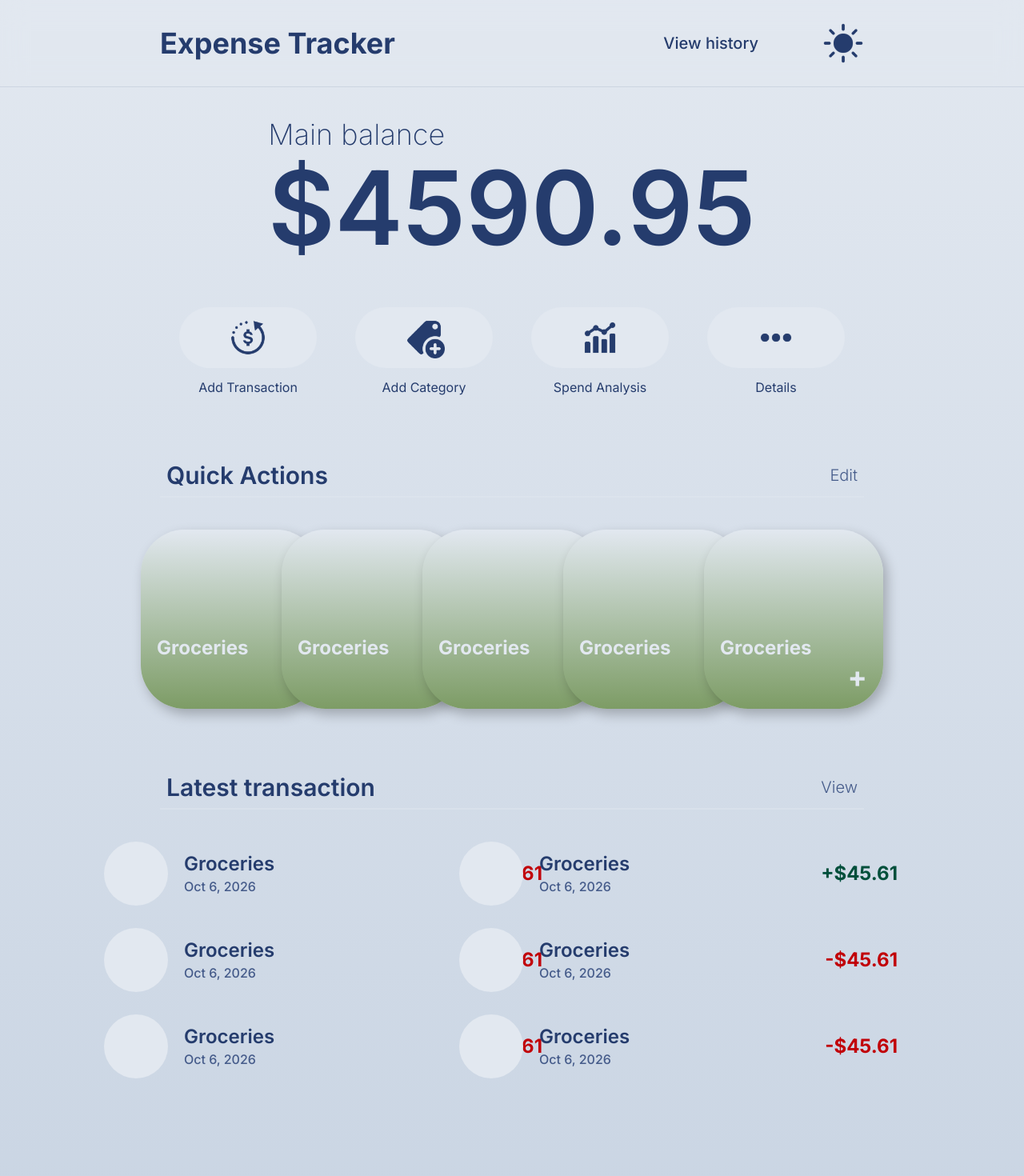
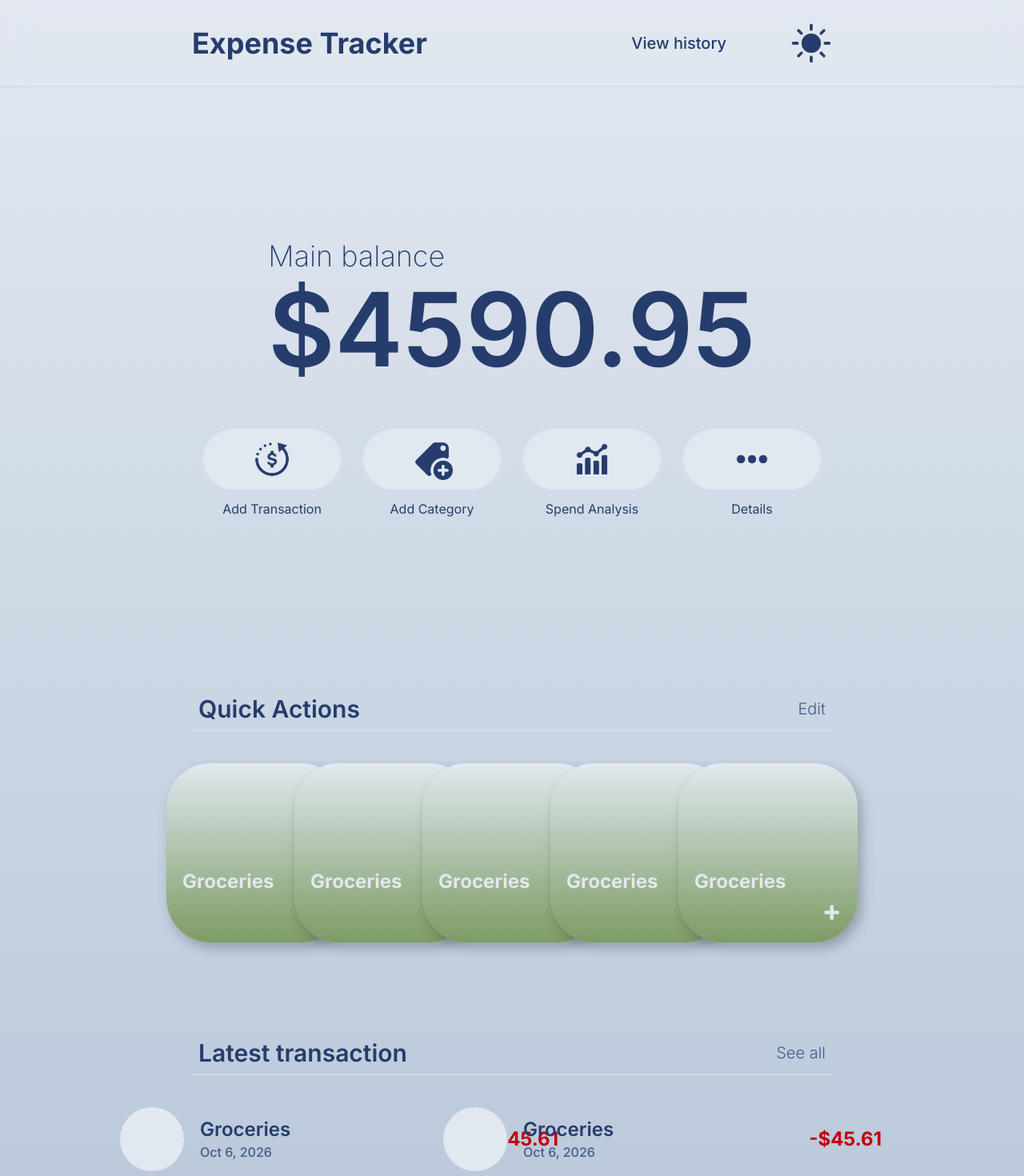
Before and after one commit to luwquit/Expense-Tracker, a React (Vite) app in the folder expense-tracker/: page / in a window 1280 px wide. Shown: the top 1470 px of the page at 80% size. Built offline with nearby package versions, Linux system fonts and the light colour scheme.

Commit message:
Add some styling

```diff
--- a/expense-tracker/index.html
+++ b/expense-tracker/index.html
@@ -9,7 +9,7 @@
     <link href="https://fonts.googleapis.com/css2?family=Inter:ital,opsz,wght@0,14..32,100..900;1,14..32,100..900&display=swap" rel="stylesheet">
     <title>Expense Tracker</title>
   </head>
-  <body class="font-inter bg-linear-to-b from-bluish-white to-bluish-gray dark:from-deep-dark dark:to-deep-blue px-50 lg:min-h-lvh md:min-h-svh min-h-dvh h-[3000px]">
+  <body class="font-inter bg-linear-to-b from-bluish-white to-bluish-gray dark:from-deep-dark dark:to-deep-blue px-60 lg:min-h-lvh md:min-h-svh min-h-dvh">
     <div id="root"></div>
     <script type="module" src="/src/main.tsx"></script>
   </body>
--- a/expense-tracker/src/components/Header.tsx
+++ b/expense-tracker/src/components/Header.tsx
@@ -4,7 +4,7 @@ import { ToggleThemeBtn } from "./buttons/ToggleThemeBtn";
 export function Header() {
 
   return (
-    <section className="py-7 text-deep-blue dark:text-bluish-white bg-bluish-white/50 dark:bg-deep-dark/50 backdrop-blur-lg fixed top-0 right-0 left-0 px-50 border-deep-blue/10 dark:border-bluish-white/5 border-b z-50">
+    <section className="py-7 text-deep-blue dark:text-bluish-white bg-bluish-white/50 dark:bg-deep-dark/50 backdrop-blur-lg fixed top-0 right-0 left-0 px-60 border-deep-blue/10 dark:border-bluish-white/5 border-b z-50">
       <div className="grid grid-cols-2 items-center">
         <h2 className="font-bold text-4xl w-fit">Expense Tracker</h2>
         <div className="flex items-center gap-20 justify-self-end">
--- a/expense-tracker/src/components/HeroHomePage.tsx
+++ b/expense-tracker/src/components/HeroHomePage.tsx
@@ -2,7 +2,7 @@ import { HeroNavigation } from "./HeroNavigation";
 
 export function HeroHomePage() {
   return (
-    <section className="text-deep-blue dark:text-bluish-white mt-7 ">
+    <section className="text-deep-blue dark:text-bluish-white mt-45 ">
       <div className="flex flex-col gap-y-2 justify-self-center">
         <h3 className="text-4xl font-extralight">Main balance</h3>
         <h1 className="text-9xl font-semibold">$4590.95</h1>
--- a/expense-tracker/src/components/QuickActions.tsx
+++ b/expense-tracker/src/components/QuickActions.tsx
@@ -3,7 +3,7 @@ import { QuickActionsElements } from "./QuickActionsElements";
 
 export function QuickActions() {
   return (
-    <section className="mt-20">
+    <section className="mt-55">
       <div className="flex items-center justify-between px-2">
         <h2 className="text-3xl font-semibold text-deep-blue dark:text-bluish-white">Quick Actions</h2>
         <p className="text-xl font-light text-blue-details dark:text-bluish-gray cursor-pointer transition-opacity hover:opacity-70">Edit</p>
--- a/expense-tracker/src/components/TransactionMessage.tsx
+++ b/expense-tracker/src/components/TransactionMessage.tsx
@@ -1,3 +1,5 @@
+import { Devider } from "./Devider"
+
 export function TransactionMessage() {
   return (
     <div className="grid grid-cols-2 gap-y-7 gap-x-2 ">
@@ -5,22 +7,24 @@ export function TransactionMessage() {
         <div className="size-20 bg-bluish-white rounded-full"></div>
         <div className="flex items-center justify-between w-md ">
           <span className="flex flex-col">
-            <h4 className="text-deep-blue font-semibold text-2xl">Groceries</h4>
-            <h5 className="text-blue-details font-medium">Oct 6, 2026</h5>
+            <h4 className="text-deep-blue dark:text-bluish-white font-semibold text-2xl">Groceries</h4>
+            <h5 className="text-blue-details dark:text-bluish-gray font-medium">Oct 6, 2026</h5>
           </span>
-          <h3 className="text-expense-light font-bold text-2xl w-fit">-$45.61</h3>
+          <h3 className="text-expense-light dark:text-expense-dark font-bold text-2xl w-fit">-$45.61</h3>
         </div>
 
       </div>
+
+
 
       <div className="flex gap-5 w-xl justify-self-center">
         <div className="size-20 bg-bluish-white rounded-full"></div>
         <div className="flex items-center justify-between w-md ">
           <span className="flex flex-col">
-            <h4 className="text-deep-blue font-semibold text-2xl">Groceries</h4>
-            <h5 className="text-blue-details font-medium">Oct 6, 2026</h5>
+            <h4 className="text-deep-blue dark:text-bluish-white font-semibold text-2xl">Groceries</h4>
+            <h5 className="text-blue-details dark:text-bluish-gray font-medium">Oct 6, 2026</h5>
           </span>
-          <h3 className="text-income-light font-bold text-2xl w-fit">+$45.61</h3>
+          <h3 className="text-expense-light dark:text-expense-dark font-bold text-2xl w-fit">-$45.61</h3>
         </div>
 
       </div>
@@ -28,10 +32,10 @@ export function TransactionMessage() {
         <div className="size-20 bg-bluish-white rounded-full"></div>
         <div className="flex items-center justify-between w-md ">
           <span className="flex flex-col">
-            <h4 className="text-deep-blue font-semibold text-2xl">Groceries</h4>
-            <h5 className="text-blue-details font-medium">Oct 6, 2026</h5>
+            <h4 className="text-deep-blue dark:text-bluish-white font-semibold text-2xl">Groceries</h4>
+            <h5 className="text-blue-details dark:text-bluish-gray font-medium">Oct 6, 2026</h5>
           </span>
-          <h3 className="text-expense-light font-bold text-2xl w-fit">-$45.61</h3>
+          <h3 className="text-expense-light dark:text-expense-dark font-bold text-2xl w-fit">-$45.61</h3>
         </div>
 
       </div>
@@ -39,10 +43,10 @@ export function TransactionMessage() {
         <div className="size-20 bg-bluish-white rounded-full"></div>
         <div className="flex items-center justify-between w-md ">
           <span className="flex flex-col">
-            <h4 className="text-deep-blue font-semibold text-2xl">Groceries</h4>
-            <h5 className="text-blue-details font-medium">Oct 6, 2026</h5>
+            <h4 className="text-deep-blue dark:text-bluish-white font-semibold text-2xl">Groceries</h4>
+            <h5 className="text-blue-details dark:text-bluish-gray font-medium">Oct 6, 2026</h5>
           </span>
-          <h3 className="text-expense-light font-bold text-2xl w-fit">-$45.61</h3>
+          <h3 className="text-expense-light dark:text-expense-dark font-bold text-2xl w-fit">-$45.61</h3>
         </div>
 
       </div>
@@ -50,10 +54,10 @@ export function TransactionMessage() {
         <div className="size-20 bg-bluish-white rounded-full"></div>
         <div className="flex items-center justify-between w-md ">
           <span className="flex flex-col">
-            <h4 className="text-deep-blue font-semibold text-2xl">Groceries</h4>
-            <h5 className="text-blue-details font-medium">Oct 6, 2026</h5>
+            <h4 className="text-deep-blue dark:text-bluish-white font-semibold text-2xl">Groceries</h4>
+            <h5 className="text-blue-details dark:text-bluish-gray font-medium">Oct 6, 2026</h5>
           </span>
-          <h3 className="text-expense-light font-bold text-2xl w-fit">-$45.61</h3>
+          <h3 className="text-expense-light dark:text-expense-dark font-bold text-2xl w-fit">-$45.61</h3>
         </div>
 
       </div>
@@ -61,10 +65,10 @@ export function TransactionMessage() {
         <div className="size-20 bg-bluish-white rounded-full"></div>
         <div className="flex items-center justify-between w-md ">
           <span className="flex flex-col">
-            <h4 className="text-deep-blue font-semibold text-2xl">Groceries</h4>
-            <h5 className="text-blue-details font-medium">Oct 6, 2026</h5>
+            <h4 className="text-deep-blue dark:text-bluish-white font-semibold text-2xl">Groceries</h4>
+            <h5 className="text-blue-details dark:text-bluish-gray font-medium">Oct 6, 2026</h5>
           </span>
-          <h3 className="text-expense-light font-bold text-2xl w-fit">-$45.61</h3>
+          <h3 className="text-expense-light dark:text-expense-dark font-bold text-2xl w-fit">-$45.61</h3>
         </div>
 
       </div>
--- a/expense-tracker/src/components/TransactionsHomePage.tsx
+++ b/expense-tracker/src/components/TransactionsHomePage.tsx
@@ -3,10 +3,10 @@ import { TransactionMessage } from "./TransactionMessage";
 
 export function TransactionsHomePage() {
   return (
-    <section className="mt-20">
+    <section className="mt-30">
       <div className="flex items-center justify-between px-2">
         <h2 className="text-3xl font-semibold text-deep-blue dark:text-bluish-white">Latest transaction</h2>
-        <p className="text-xl font-light text-blue-details dark:text-bluish-gray cursor-pointer transition-opacity hover:opacity-70">View</p>
+        <p className="text-xl font-light text-blue-details dark:text-bluish-gray cursor-pointer transition-opacity hover:opacity-70">See all</p>
       </div>
       <Devider />
       <TransactionMessage />
--- a/expense-tracker/src/index.css
+++ b/expense-tracker/src/index.css
@@ -9,7 +9,9 @@
   --color-blue-details: #455B8A;
 
   --color-expense-light: oklch(50.5% 0.213 27.518);
+  --color-expense-dark: #BD3F43;
   --color-income-light: oklch(37.8% 0.077 168.94);
+  --color-income-dark: #119977;
 
   --color-category-groceries: #7D9C65;
   --color-category-salary: #CFA936;
--- a/expense-tracker/src/pages/HomePage.tsx
+++ b/expense-tracker/src/pages/HomePage.tsx
@@ -5,7 +5,7 @@ import { TransactionsHomePage } from "../components/TransactionsHomePage"
 
 export function HomePage() {
   return(
-    <main className="relative pt-30">
+    <main className="relative py-30">
       <Header />
       <HeroHomePage />
       <QuickActions />
```
